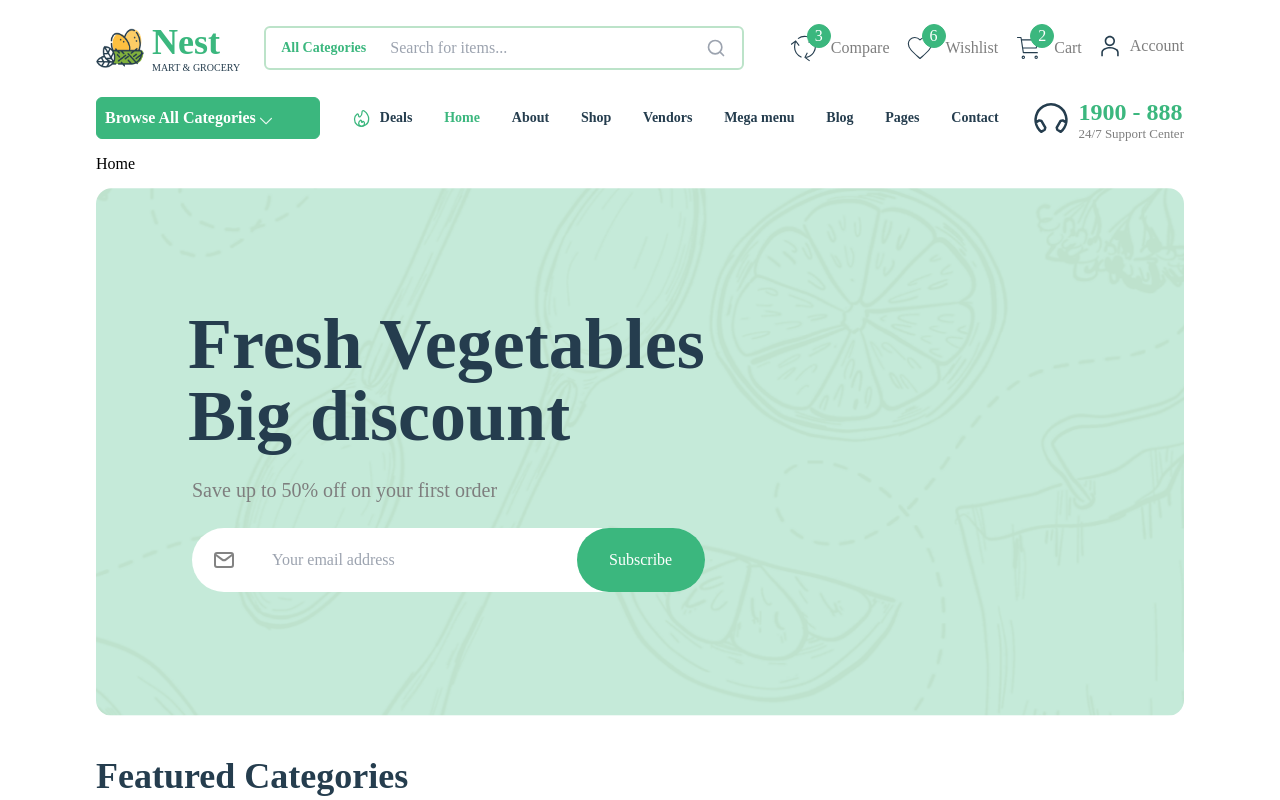
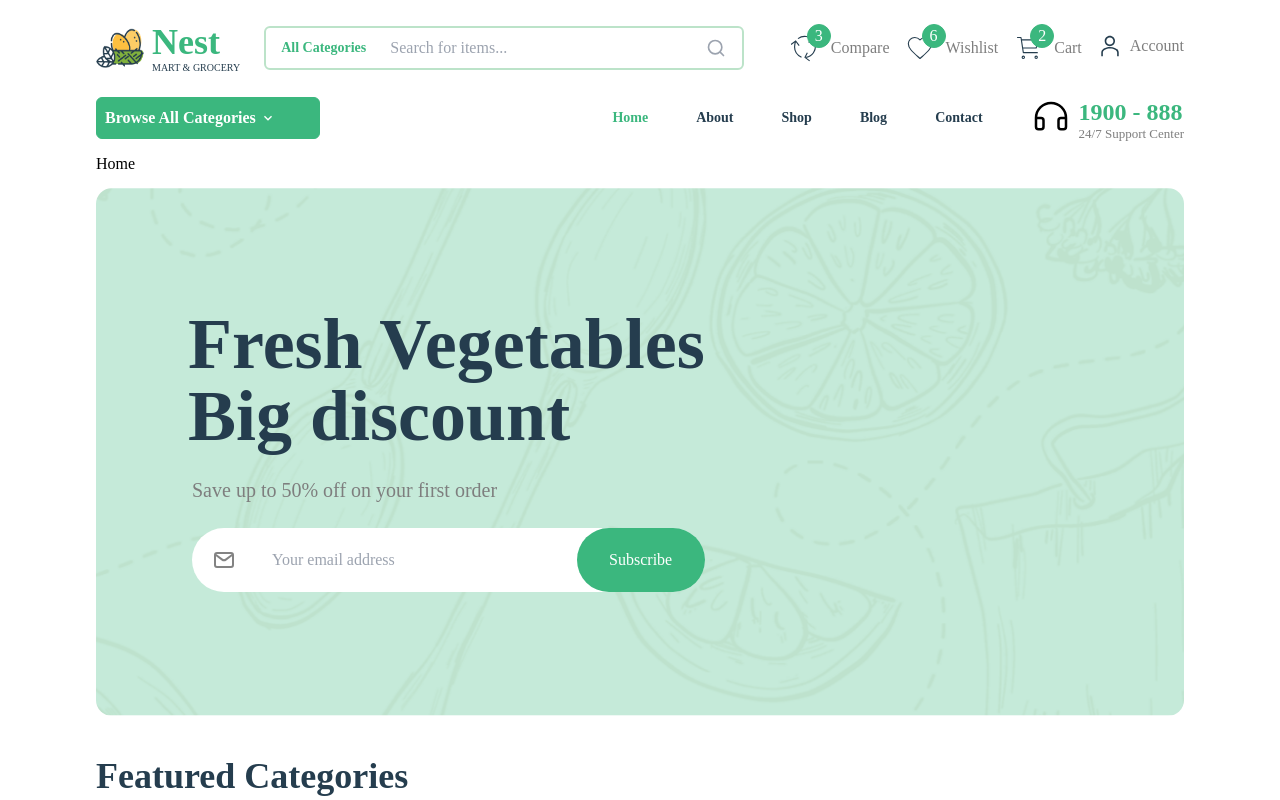
Before and after one commit to vicktor349/nestmart, a Next.js app: page / in a window 1280 px wide. Shown: the top 800 px of the page. Built offline with nearby package versions, Linux system fonts and the light colour scheme.

Commit message:
changed images to react-icons

```diff
--- a/components/CategoryNavbar.js
+++ b/components/CategoryNavbar.js
@@ -1,38 +1,35 @@
-import Image from 'next/image'
 import Link from 'next/link'
 import React from 'react'
 import { useRouter } from 'next/router'
+import { MdKeyboardArrowDown } from "react-icons/md";
+import { PiHeadphones } from "react-icons/pi";
 
 const CategoryNavbar = () =>
 {
     const location = useRouter()
     const activeColor = (p) => location.pathname === p ? "#3BB77E" : "#253D4E"
     return (
-        <div className='ssm:hidden lg:flex lg:items-center justify-between'>
+        <div className='ssm:hidden lg:flex lg:items-center'>
             <div className="flex flex-row items-center bg-primary w-56 py-2 px-2 text-white border border-1 border-primary rounded-md hover:cursor-pointer">
                 <p className='font-semibold'>Browse All Categories</p>
-                <Image src={"/images/icons/downwardarrow.svg"} alt='Downward arrow' height={100} width={100} className='h-3 w-3 mt-[0.4rem] ml-1' />
+                <MdKeyboardArrowDown className='ml-1' />
             </div>
-            <div className='flex items-center'>
-                <Image src={"/images/icons/fire.svg"} width={500} height={500} className='w-5 h-5 mr-2' alt='fire icon' />
-                <Link href="#" className="font-semibold hover:text-[#7E7E7E] text-primaryText text-sm">Deals</Link>
-            </div>
+
+            <div className='flex items-center ml-auto space-x-12'>
                 <Link href="/" className="font-semibold text-primaryText hover:text-[#7E7E7E] text-sm" style={{ color: activeColor("/") }}>Home</Link>
                 <Link href="/about" className='font-semibold text-primaryText hover:text-[#7E7E7E] text-sm' style={{ color: activeColor("/about") }}>About</Link>
                 <Link href="/shop" className='font-semibold text-primaryText hover:text-[#7E7E7E] text-sm' style={{ color: activeColor("/shop") }}>Shop</Link>
-            <Link href="#" className='font-semibold text-primaryText hover:text-[#7E7E7E] text-sm'>Vendors</Link>
-            <Link href="#" className='font-semibold text-primaryText hover:text-[#7E7E7E] text-sm'>Mega menu</Link>
-            <Link href="#" className='font-semibold text-primaryText hover:text-[#7E7E7E] text-sm'>Blog</Link>
-            <Link href="#" className='font-semibold text-primaryText hover:text-[#7E7E7E] text-sm'>Pages</Link>
+                <Link href="/" className='font-semibold text-primaryText hover:text-[#7E7E7E] text-sm'>Blog</Link>
                 <Link href="/contact" className='font-semibold text-primaryText hover:text-[#7E7E7E] text-sm' style={{ color: activeColor("/contact") }}>Contact</Link>
                 <div className='ssm:hidden xl:flex items-center'>
-                <Image src={"/images/icons/headphones.svg"} alt="headphones icon" width={100} height={100} className='h-10 w-10' />
+                    <PiHeadphones className='h-10 w-10' />
                     <section className="leading-3 ml-2">
                         <p className='text-primary text-2xl font-bold'>1900 - 888</p>
                         <p className='text-[#7E7E7E] text-[13px]'>24/7 Support Center</p>
                     </section>
                 </div>
             </div>
+        </div>
     )
 }
 
```
Lines whose indentation alone changed are shown as unchanged.
